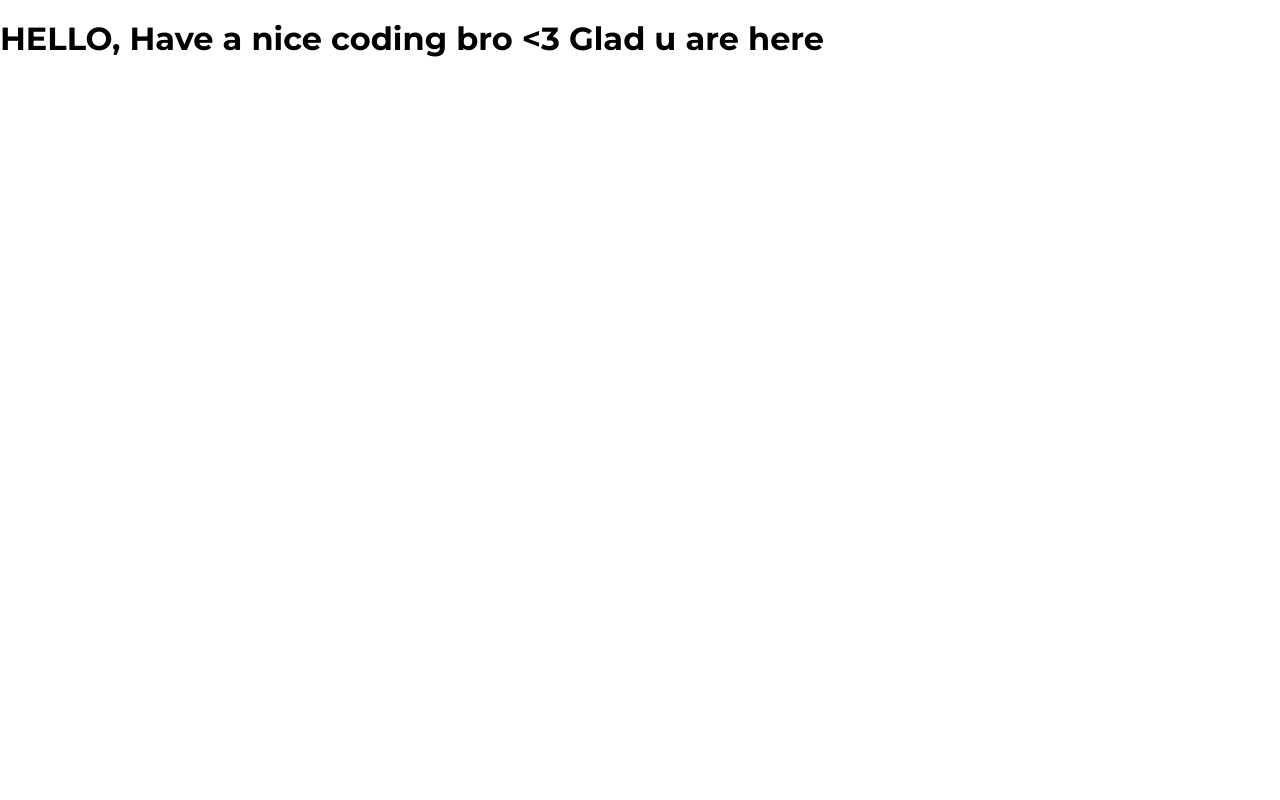
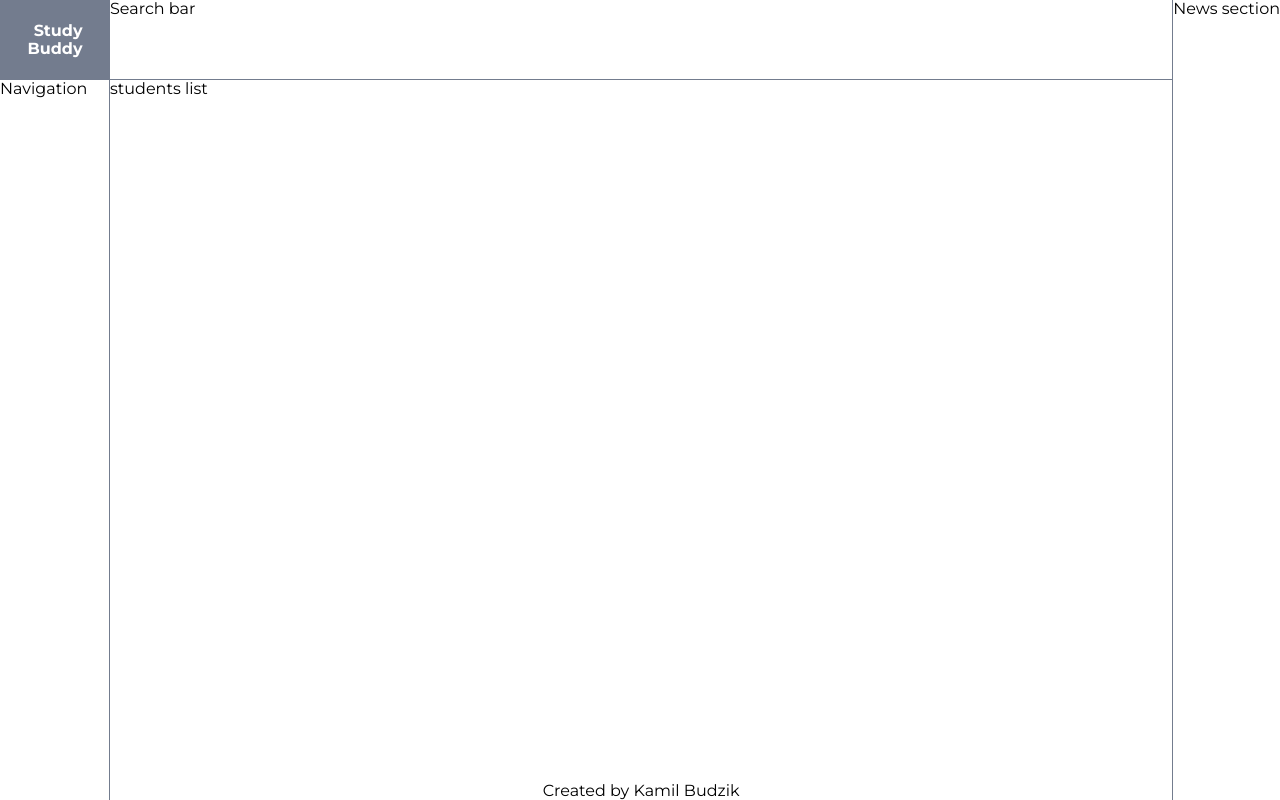
Before and after one commit to DonquixoteSabo/adv-study-buddy, a React (Create React App) app: page / in a window 1280 px wide. Built offline with nearby package versions, Linux system fonts and the light colour scheme.

Commit message:
feat: Mock main-template HTML structure

```diff
--- a/src/assets/styles/theme.ts
+++ b/src/assets/styles/theme.ts
@@ -8,6 +8,6 @@ export const defaultTheme: DefaultTheme = {
     m: '1rem',
   },
   colors: {
-    primary: 'white',
+    primary: '#737C8E',
   },
 };
--- a/src/components/Root/Root.tsx
+++ b/src/components/Root/Root.tsx
@@ -1,14 +1,63 @@
 //styled-components setup
 import GlobalStyle from 'assets/styles/GlobalStyle';
-import { ThemeProvider } from 'styled-components';
+import styled, { ThemeProvider } from 'styled-components';
 import { defaultTheme } from '../../assets/styles/theme';
+// templates
+import MainTemplate from '../../templates/MainTemplate';
+
+const StyledLogo = styled.span`
+  grid-row: 1/2;
+  grid-column: 1/2;
+  display: grid;
+  place-items: center;
+  text-align: right;
+  background: ${({ theme }) => theme.colors.primary};
+  font-weight: 700;
+  color: white;
+`;
+
+const StyledNav = styled.nav`
+  grid-column: 1/2;
+  grid-row: 2/-1;
+  border-right: 1px solid ${({ theme }) => theme.colors.primary};
+`;
+
+const StyledSearchBar = styled.div`
+  border-bottom: 1px solid ${({ theme }) => theme.colors.primary};
+`;
+
+const StyledNewsSection = styled.div`
+  grid-column: 3/4;
+  grid-row: 1/-1;
+  border-left: 1px solid ${({ theme }) => theme.colors.primary};
+`;
+
+const StyledStudentsList = styled.div`
+  grid-column: 2/3;
+  grid-row: 2/-1;
+`;
+const StyledFooter = styled.footer`
+  grid-column: 2/3;
+  grid-row: 3/4;
+  text-align: center;
+`;
 
 const Root = () => {
   return (
     <>
       <ThemeProvider theme={defaultTheme}>
         <GlobalStyle />
-        <h1>HELLO, Have a nice coding bro {'<3'} Glad u are here</h1>
+        <MainTemplate>
+          <StyledLogo>
+            Study <br />
+            Buddy
+          </StyledLogo>
+          <StyledSearchBar>Search bar</StyledSearchBar>
+          <StyledNewsSection>News section</StyledNewsSection>
+          <StyledNav>Navigation</StyledNav>
+          <StyledStudentsList>students list</StyledStudentsList>
+          <StyledFooter>Created by Kamil Budzik</StyledFooter>
+        </MainTemplate>
       </ThemeProvider>
     </>
   );
--- a/src/templates/MainTemplate.tsx
+++ b/src/templates/MainTemplate.tsx
@@ -4,9 +4,8 @@ import styled from 'styled-components';
 export const Wrapper = styled.div`
   display: grid;
   grid-template-columns: 110px 1fr auto;
-  grid-template-rows: 80px 1fr;
-  min-height: calc(100vh - 1em);
-  margin-top: 1em;
+  grid-template-rows: 80px 1fr auto;
+  min-height: 100vh;
 `;
 
 const MainTemplate: React.FC = ({ children }) => <Wrapper>{children}</Wrapper>;
```
